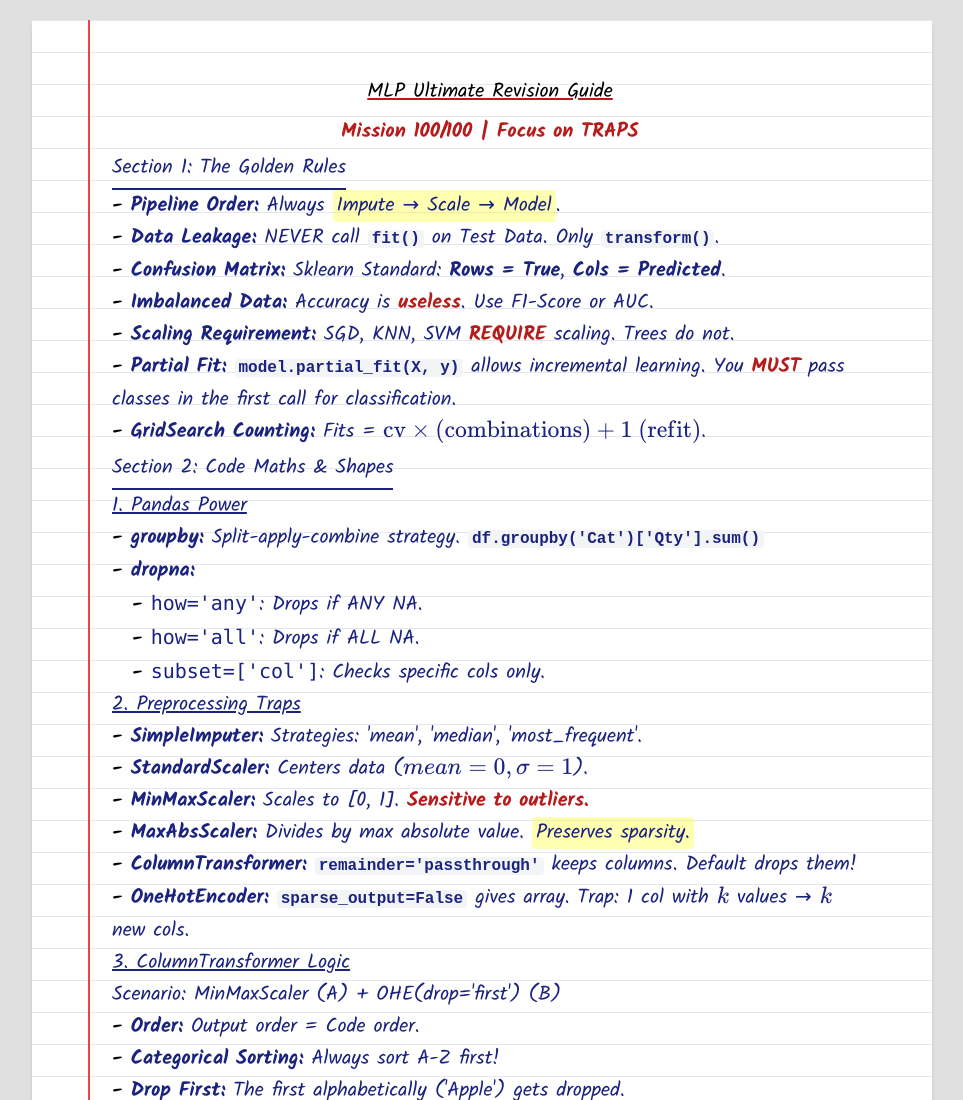
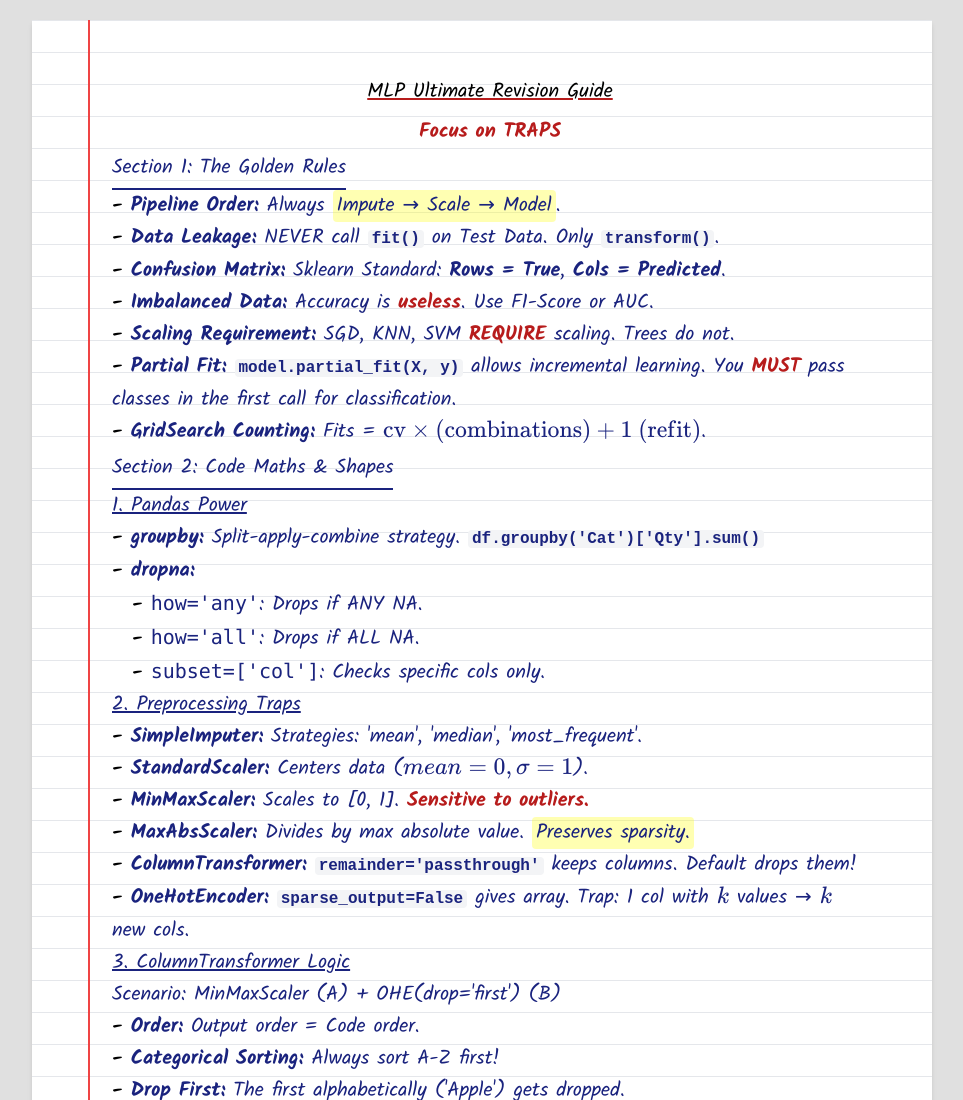
Before and after one commit to 24F2007692/MLP-ET-REVISION, a plain HTML site: page index.html in a window 1280 px wide. Shown: the top 1100 px of the page, without its empty margins (158-1121 px from the left). Drawn offline with nearby package versions, Linux system fonts and the light colour scheme.

Commit message:
Update index.html

```diff
--- a/index.html
+++ b/index.html
@@ -164,7 +164,7 @@
 
     <div class="notebook-paper">
         <h1>MLP Ultimate Revision Guide</h1>
-        <p style="text-align: center; color: #b71c1c; font-weight: bold;">Mission 100/100 | Focus on TRAPS</p>
+        <p style="text-align: center; color: #b71c1c; font-weight: bold;">Focus on TRAPS</p>
 
         <!-- Section 1 -->
         <h2>Section 1: The Golden Rules</h2>
```
